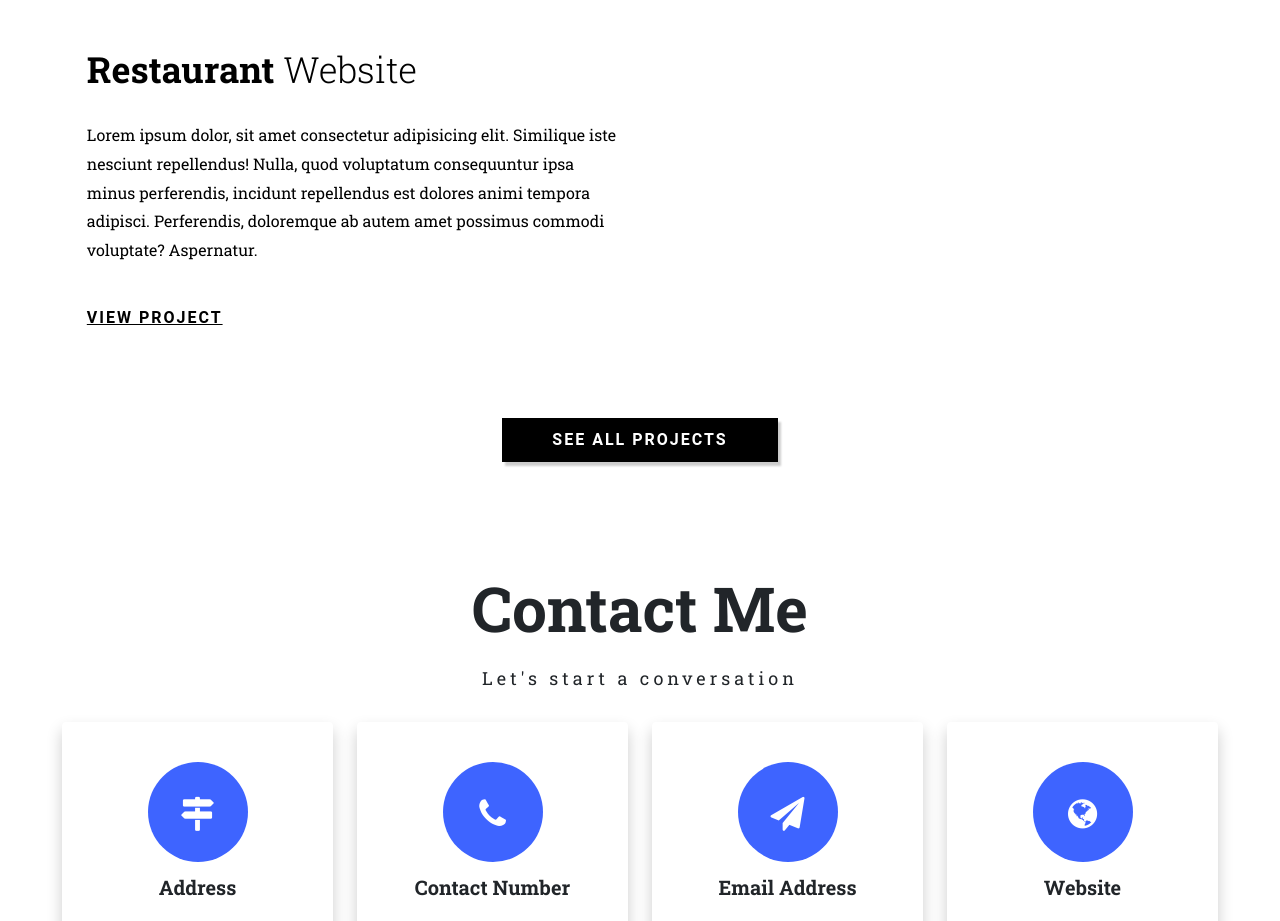
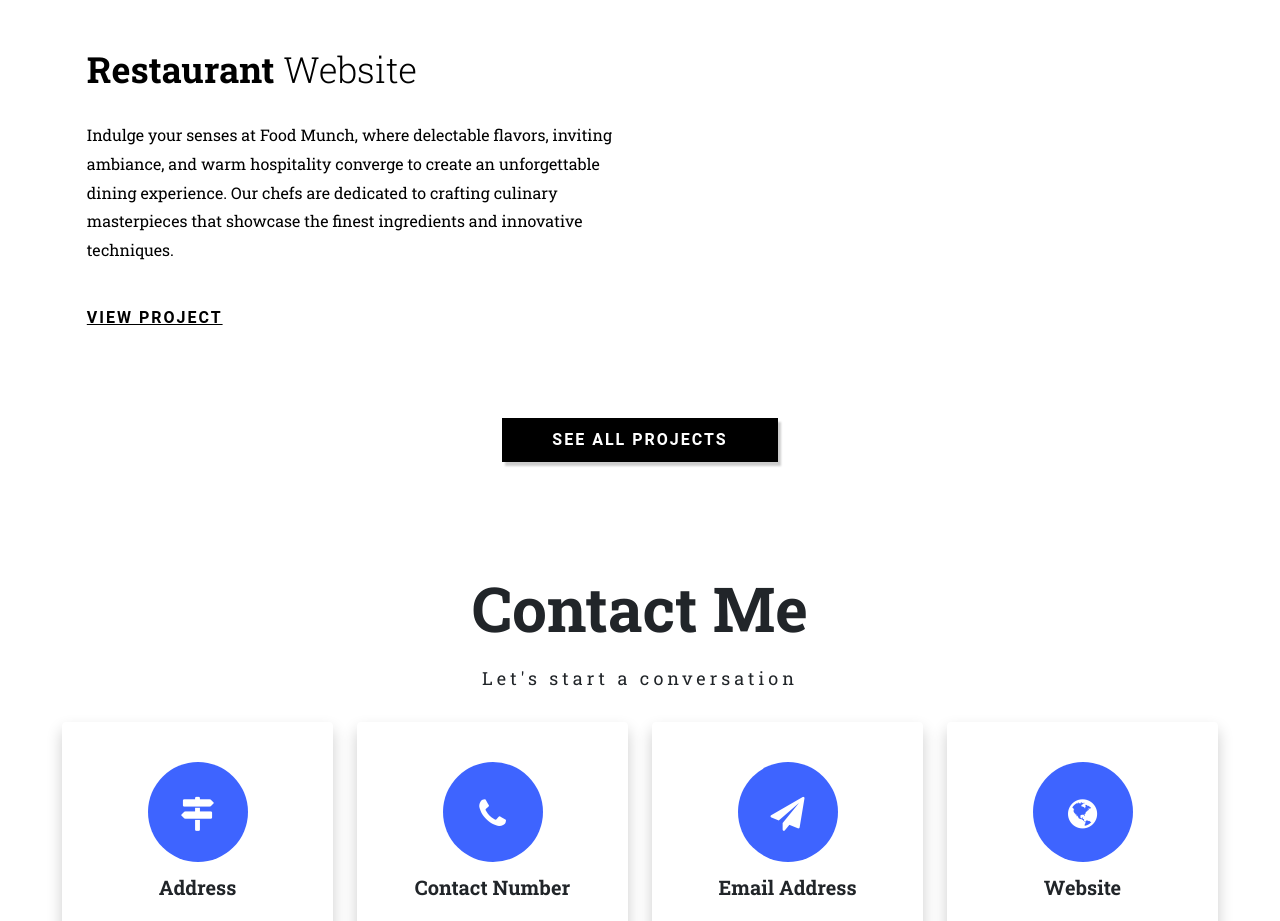
Before and after one commit to jamisriram/Portfolio, a plain HTML site: page index.html in a window 1280 px wide. Shown: the part 4460-5381 px from the top of the page. Drawn offline with nearby package versions, Linux system fonts and the light colour scheme.

Commit message:
Update index.html

```diff
--- a/index.html
+++ b/index.html
@@ -258,10 +258,7 @@
                         <span class="fw-bold">Restaurant</span> Website
                     </div>
                     <div class="section-6-para">
-                        Lorem ipsum dolor, sit amet consectetur adipisicing elit. Similique iste nesciunt repellendus!
-                        Nulla, quod voluptatum consequuntur ipsa minus perferendis, incidunt repellendus est dolores
-                        animi tempora adipisci. Perferendis, doloremque ab autem amet possimus commodi voluptate?
-                        Aspernatur.
+                        Indulge your senses at Food Munch, where delectable flavors, inviting ambiance, and warm hospitality converge to create an unforgettable dining experience. Our chefs are dedicated to crafting culinary masterpieces that showcase the finest ingredients and innovative techniques.
                     </div>
                     <div class="section-6-button">
                         <a class="sec6-btn text-uppercase fw-bold" href="https://jamisriram.github.io/dfhtrjtud/" onclick="location.href='#'">View Project</a>
```
